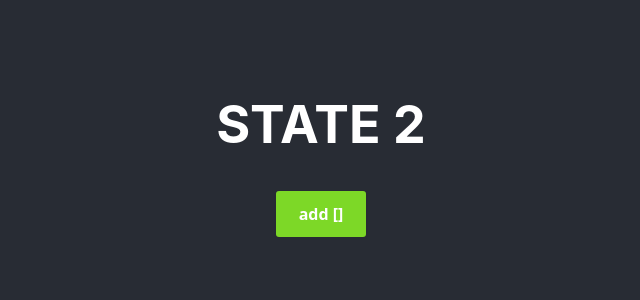
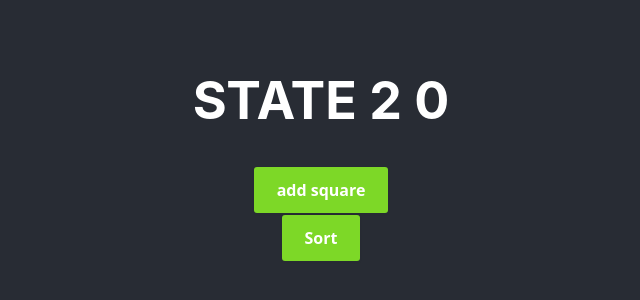
Before and after one commit to margari25/Drontai, a React (Create React App) app in the folder r1/: page / in a window 1280 px wide. Shown: the part 252-552 px from the top of the page, without its empty margins (319-959 px from the left). Built offline with nearby package versions, Linux system fonts and the light colour scheme.

Commit message:
update with functions

```diff
--- a/r1/src/App.jsx
+++ b/r1/src/App.jsx
@@ -6,7 +6,6 @@ function App() {
     return (
         <div className="App">
             <header className="App-header">
-                <h1>STATE 2</h1>
                 <Squares />
             </header>
         </div>
--- a/r1/src/Components/006/Squares.jsx
+++ b/r1/src/Components/006/Squares.jsx
@@ -1,20 +1,34 @@
 import { useState } from "react";
+import rand from "../../Functions/rand";
+import randomColor from "../../Functions/randomColor";
 
 function Squares() {
 
     const [sq, setSq] = useState([]);
 
     const add = () => {
-        setSq(s => [...s, '']);
+        setSq(s => [...s, { number: rand(100, 999), color: randomColor() }]);
     }
+
+    const sortDesc = () => {
+        setSq(s => [...s].sort((a, b) => b.number - a.number));
+    }
+
 
     return (
         <>
+            <h1>STATE 2 {sq.filter(s => s.number < 300).length}</h1>
             <div className="container">
                 {
-                    sq.map((_, i) => <div key={i}>{i + 1}</div>)}
+                    sq.map((n, i) => <div style={{
+                        backgroundColor: n.number < 300 ? 'black' : n.color,
+                        borderRadius: n.number % 2 ? '0' : '50%',
+                    }} key={i}>{n.number}
+                    </div>)
+                }
             </div>
-            <button onClick={add}>add []</button>
+            <button onClick={add}>add square</button>
+            <button onClick={sortDesc}>Sort</button>
         </>
     )
 
```
